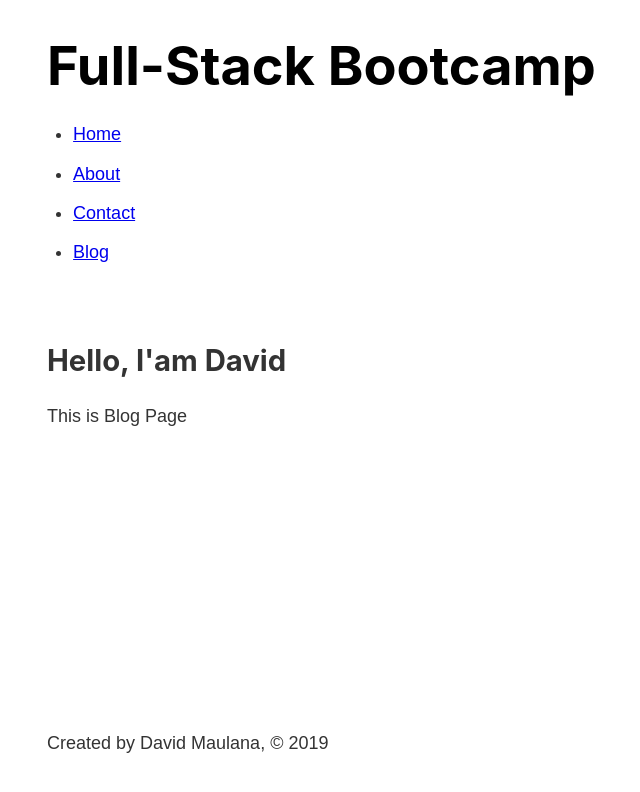
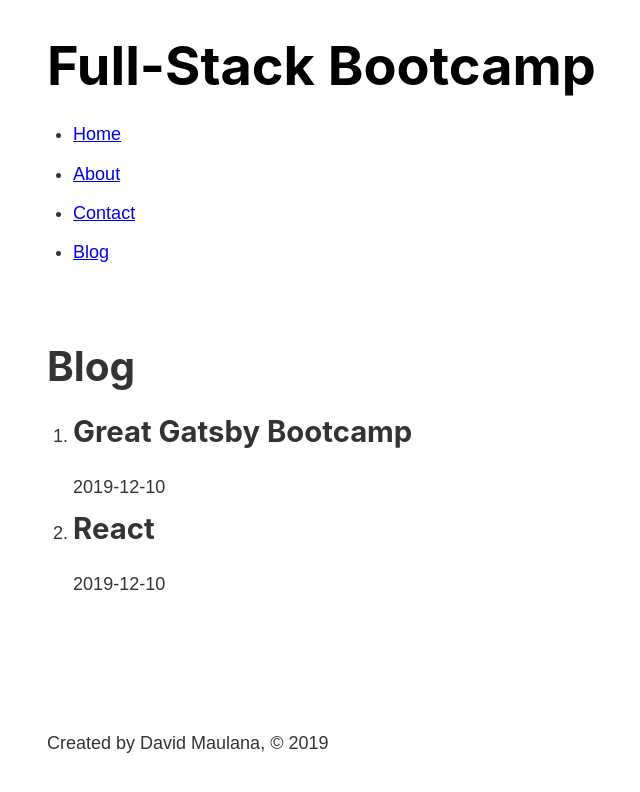
Before and after one commit to kambie10/gatsby-bootcamp, a Gatsby site: page /blog in a window 1280 px wide. Shown: the whole page, without its empty margins (236-876 px from the left). Built offline with nearby package versions, Linux system fonts and the light colour scheme; Gatsby itself is replaced by a stand-in of ours.

Commit message:
set remark

```diff
--- a/gatsby-config.js
+++ b/gatsby-config.js
@@ -18,5 +18,6 @@ module.exports = {
         path: `${__dirname}/src/`,
       },
     },
+    `gatsby-transformer-remark`,
   ]
 }
--- a/package.json
+++ b/package.json
@@ -16,6 +16,7 @@
     "gatsby": "^2.17.11",
     "gatsby-plugin-sass": "^2.1.23",
     "gatsby-source-filesystem": "^2.1.40",
+    "gatsby-transformer-remark": "^2.6.39",
     "node-sass": "^4.13.0",
     "react": "^16.11.0",
     "react-dom": "^16.11.0"
--- a/src/pages/blog.js
+++ b/src/pages/blog.js
@@ -1,12 +1,36 @@
 import React from "react"
+import { graphql, useStaticQuery } from 'gatsby'
 
 import Layout from "../components/layout"
 
 const BlogPage = () => {
+  const data = useStaticQuery(graphql`
+    query {
+      allMarkdownRemark {
+        edges {
+          node {
+            frontmatter {
+              title
+              date
+            }
+          }
+        }
+      }
+    }
+  `)
   return (
     <Layout >
-      <h2>Hello, I'am David</h2>
-      <p>This is Blog Page</p>
+      <h1>Blog</h1>
+      <ol>
+        {data.allMarkdownRemark.edges.map((edge) => {
+          return (
+            <li>
+              <h2>{edge.node.frontmatter.title}</h2>
+              <p>{edge.node.frontmatter.date}</p>
+            </li>
+          )
+        })}
+      </ol>
     </Layout>
   )
 }
```
Also changed, not shown: gatsby-node.js (added), 1 other file.
